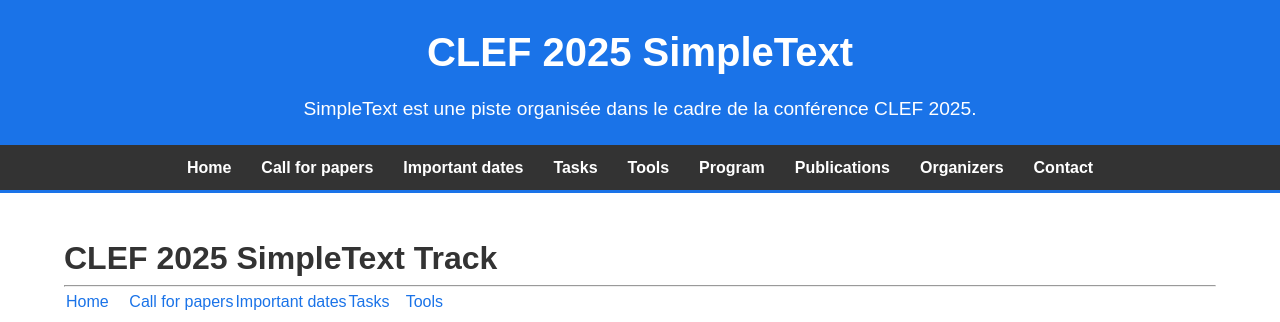
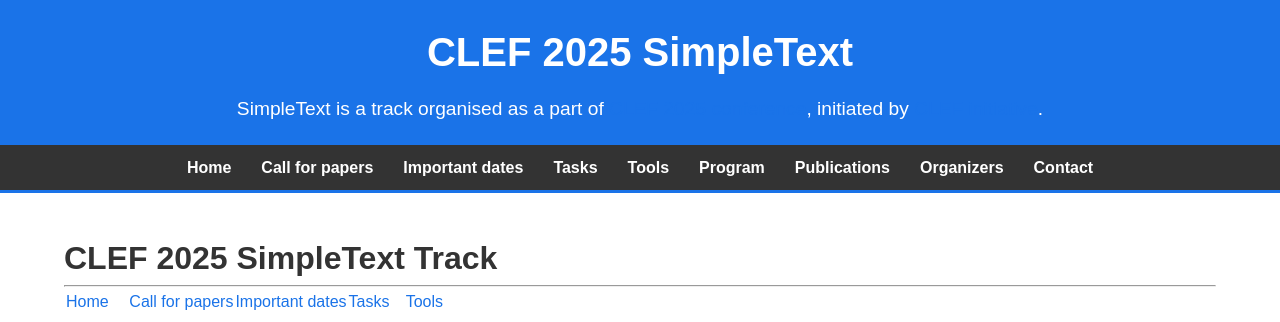
Before and after one commit to simpletext-madics/2025, a Jekyll site: the page built from index.md, in a window 1280 px wide and 900 px high, cut to the strip 0-322 px from the top of the window. Built offline with Jekyll 4.4.1, drawn with Linux system fonts in a browser that asks for light colours.

Commit message:
Update _config.yml

```diff
--- a/_config.yml
+++ b/_config.yml
@@ -1,32 +1,12 @@
-title: "CLEF 2025 SimpleText"
+title: CLEF 2025 SimpleText
 email: contact@simpletext-project.com
-description: "SimpleText est une piste organisée dans le cadre de la conférence CLEF 2025."
-url: "https://simpletext-project.com"
-baseurl: ""  # Pas de sous-répertoire, site à la racine
-theme: "pages-themes/slate@v0.2.0"
+description: >- # this means to ignore newlines until "baseurl:"
+        SimpleText is a track organised as a part of <a href="https://clef2025.clef-initiative.eu/index.php">CLEF 2025 conference</a>,
+        initiated by <a href="http://www.clef-initiative.eu/">CLEF initiative</a>.
+url: "http://simpletext-project.com/2024/en/" # the base hostname & protocol for your site, e.g. http://example.com
+twitter_username: SimpletextW
+github_username:  simpletext-madics
 
-# Configuration des plugins
+remote_theme: pages-themes/slate@v0.2.0
 plugins:
-  - jekyll-remote-theme
-
-# Réseaux sociaux
-twitter_username: "SimpletextW"
-github_username: "simpletext-madics"
-
-# Menu personnalisé
-menu:
-  - title: "Accueil"
-    url: "/"
-  - title: "Program"
-    url: "/program"
-  - title: "CFP"
-    url: "/cfp"
-  - title: "Dates"
-    url: "/dates"
-  - title: "Contact"
-    url: "/contact"
-
-# Paramètres personnalisés
-social:
-  twitter: "https://twitter.com/SimpletextW"
-  github: "https://github.com/simpletext-madics"
+- jekyll-remote-theme # add this line to the plugins list if you already have one
```
